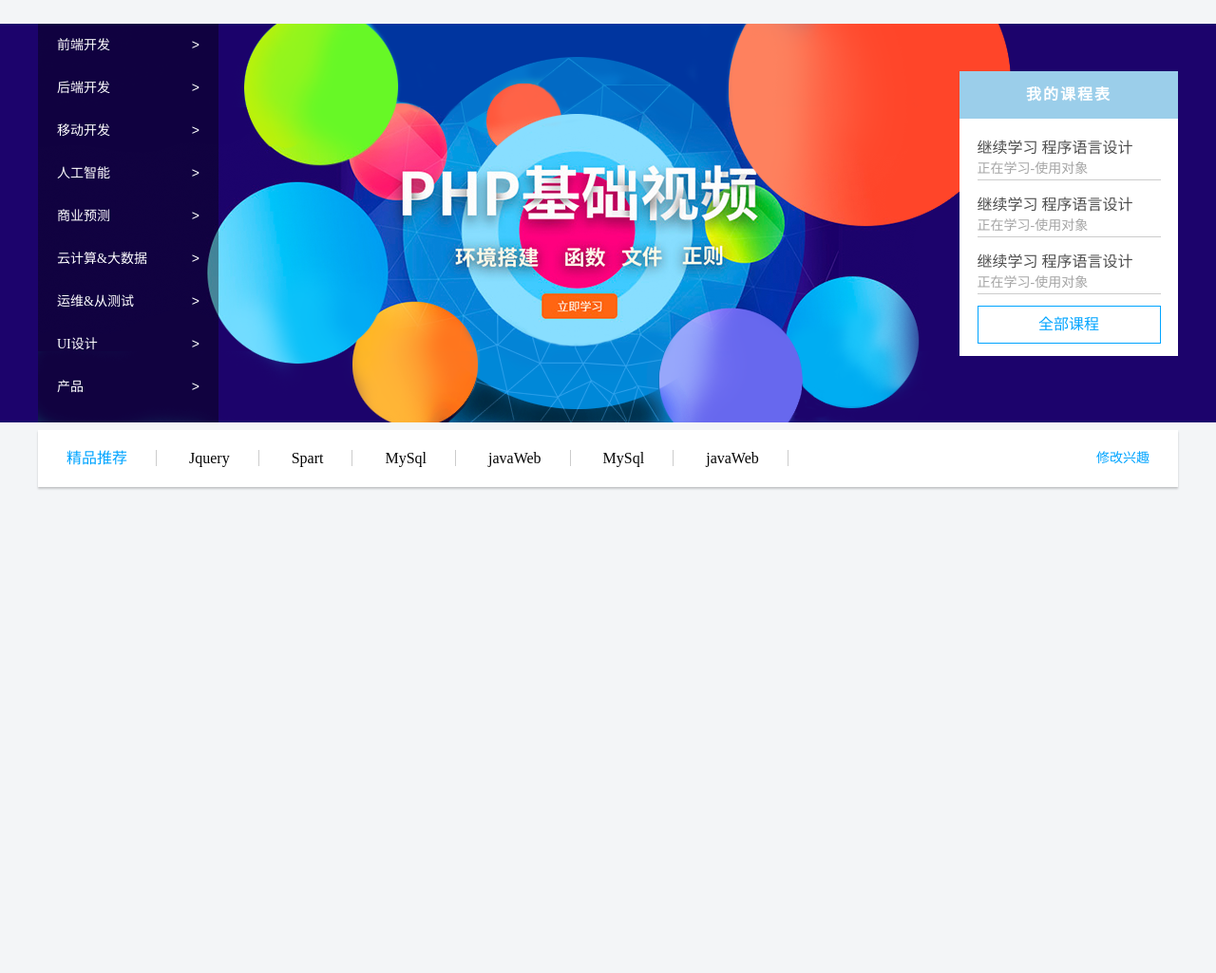
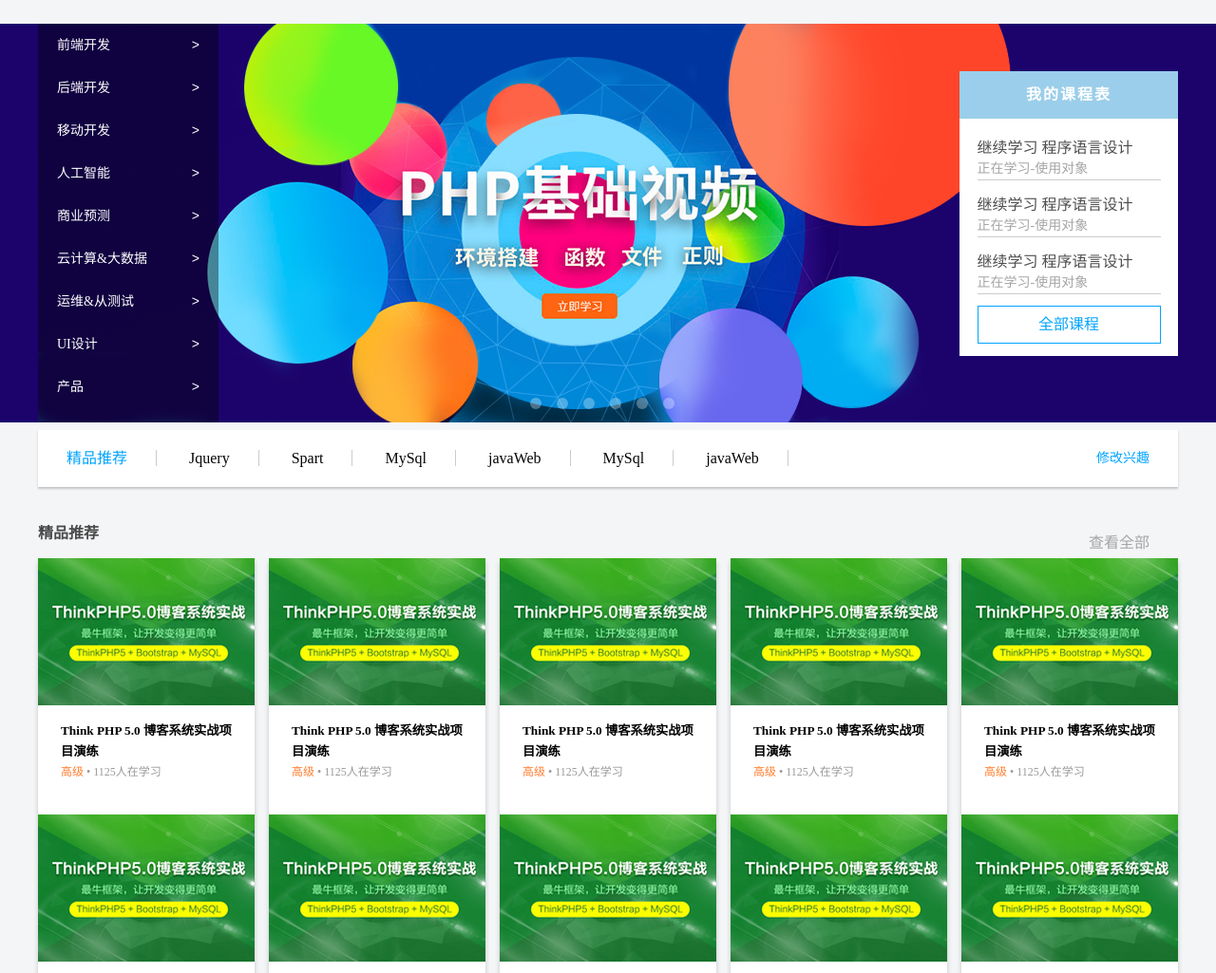
Before and after one commit to Andy1984/Xuecheng, a plain HTML site: page index.html in a window 1280 px wide. Shown: the part 75-1100 px from the top of the page at 95% size. Before the commit the page ends 800 px from the top, so only its background shows below. Drawn offline with Linux system fonts and the light colour scheme.

Commit message:
完成中间类似collectionView

```diff
--- a/index.css
+++ b/index.css
@@ -106,6 +106,7 @@ nav {
 .banner-in {
   height: 420px;
   background: url(./images/banner.png) 0 0 no-repeat;
+  position: relative;
 }
 
 .slidebar {
@@ -216,3 +217,89 @@ nav {
   float: right;
   font-size: 14px;
 }
+
+.circle {
+  width: 180px;
+  height: 22px;
+  position: absolute;
+  bottom: 10px;
+  left: 50%;
+  margin-left: -90px;
+}
+
+.circle li {
+  float: left;
+  width: 12px;
+  height: 12px;
+  margin: 6px 8px;
+  border-radius: 50%;
+  background-color: rgba(255, 255, 255, 0.3);
+}
+
+.circle li:hover {
+  width: 19px;
+  border-radius: 5px;
+  background-color: white;
+}
+
+.recom-products {
+  margin-top: 35px;
+}
+
+.recom-hd {
+  height: 40px;
+}
+
+.recom-hd h4 {
+  float: left;
+  color: #494949;
+}
+
+.recom-hd a {
+  float: right;
+  margin-top: 10px;
+  color: #a5a5a5;
+  margin-right: 30px;
+}
+
+.recom-hd a:hover {
+  color: #00a4ff;
+}
+
+.recom-bd ul li {
+  width: 228px;
+  height: 270px;
+  overflow: hidden;
+  background: white;
+  box-shadow: 0 4px 5px rgba(0, 0, 0, 0.2);
+  float: left;
+  margin-right: 15px;
+}
+
+.recom-bd ul li:nth-child(5n) {
+  margin-right: 0px;
+}
+
+.recom-bd li h5,
+.recom-bd li p {
+  padding: 0 20px 0 24px;
+  weight: normal;
+}
+
+.recom-bd li h5 {
+  margin-top: 12px;
+  line-height: 22px;
+}
+
+.recom-bd li h5 {
+  line-height: 22px;
+}
+
+.recom-bd li p {
+  font-size: 12px;
+  color: #999;
+}
+
+.recom-bd p span {
+  color: #ff7c2d;
+}
--- a/index.html
+++ b/index.html
@@ -67,6 +67,15 @@
 					<a href="#">全部课程</a>
 				</dd>
 			</dl>
+
+			<ul class="circle">
+				<li></li>
+				<li></li>
+				<li></li>
+				<li></li>
+				<li></li>
+				<li></li>
+			</ul>
 		</div>
 	</div>
 	<div class="recommend container">
@@ -79,6 +88,66 @@
 		<a href="#">javaWeb</a>
 		<a href="#">修改兴趣</a>
 	</div>
+	<div class="recom-products container">
+		<div class="recom-hd">
+			<h4>精品推荐</h4>
+			<a href="">查看全部</a>
+		</div>
+		<div class="recom-bd">
+			<ul>
+				<li>
+					<img src="images/icon1.png" alt="">
+					<h5>Think PHP 5.0 博客系统实战项目演练</h5>
+					<p><span>高级</span> • 1125人在学习</p>
+				</li>
+				<li>
+					<img src="images/icon1.png" alt="">
+					<h5>Think PHP 5.0 博客系统实战项目演练</h5>
+					<p><span>高级</span> • 1125人在学习</p>
+				</li>
+				<li>
+					<img src="images/icon1.png" alt="">
+					<h5>Think PHP 5.0 博客系统实战项目演练</h5>
+					<p><span>高级</span> • 1125人在学习</p>
+				</li>
+				<li>
+					<img src="images/icon1.png" alt="">
+					<h5>Think PHP 5.0 博客系统实战项目演练</h5>
+					<p><span>高级</span> • 1125人在学习</p>
+				</li>
+				<li>
+					<img src="images/icon1.png" alt="">
+					<h5>Think PHP 5.0 博客系统实战项目演练</h5>
+					<p><span>高级</span> • 1125人在学习</p>
+				</li>
+				<li>
+					<img src="images/icon1.png" alt="">
+					<h5>Think PHP 5.0 博客系统实战项目演练</h5>
+					<p><span>高级</span> • 1125人在学习</p>
+				</li>
+				<li>
+					<img src="images/icon1.png" alt="">
+					<h5>Think PHP 5.0 博客系统实战项目演练</h5>
+					<p><span>高级</span> • 1125人在学习</p>
+				</li>
+				<li>
+					<img src="images/icon1.png" alt="">
+					<h5>Think PHP 5.0 博客系统实战项目演练</h5>
+					<p><span>高级</span> • 1125人在学习</p>
+				</li>
+				<li>
+					<img src="images/icon1.png" alt="">
+					<h5>Think PHP 5.0 博客系统实战项目演练</h5>
+					<p><span>高级</span> • 1125人在学习</p>
+				</li>
+				<li>
+					<img src="images/icon1.png" alt="">
+					<h5>Think PHP 5.0 博客系统实战项目演练</h5>
+					<p><span>高级</span> • 1125人在学习</p>
+				</li>
+			</ul>
+		</div>
+	</div>
 </body>
 
 </html>
```
Also changed, not shown: images/01.jpg (added), images/02.jpg (added), images/ad-l.png (added), images/ad-r.png (added), images/adv.jpg (added), images/bl.gif (added), images/box.png (added), images/br.gif (added), images/erweima.png (added), images/icon1.png (added), images/left.png (added), images/right.png (added), images/sun.jpg (added), images/taobao.jpg (added), 3 more files.
